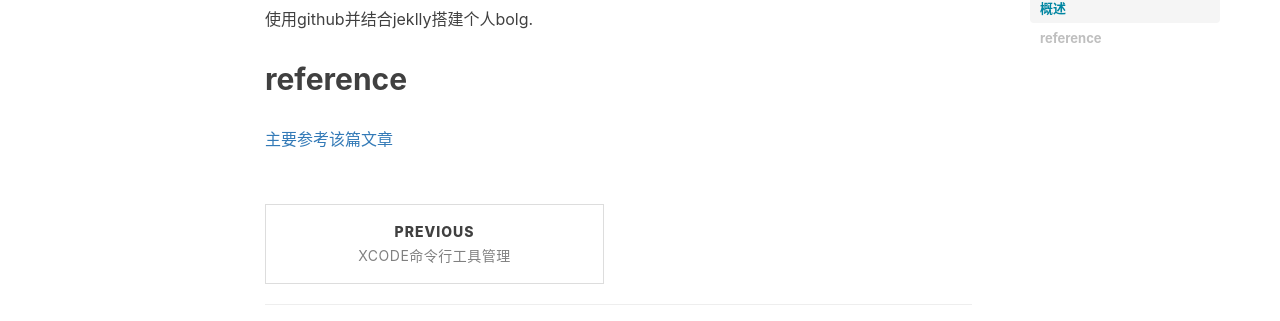
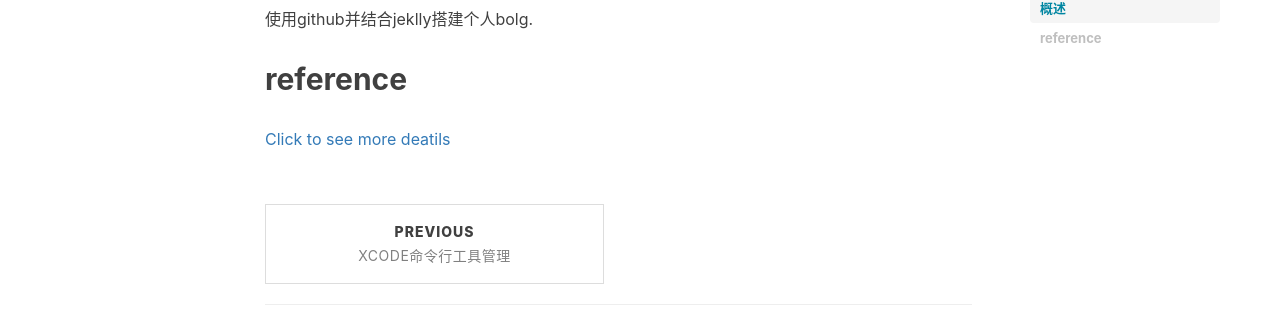
Before and after one commit to songtaoxy/songtaoxy.github.io, a Jekyll site: the page built from _posts/2019-04-17-How to build personal blog with github pages.md, in a window 1280 px wide. Shown: the part 690-1011 px from the top of the page. Built offline with Jekyll 4.4.1, drawn with Linux system fonts in a browser that asks for light colours; nearby versions of some CDN libraries; comment, search, counter and statistics services are not loaded.

Commit message:
Update 2019-04-17-How to build personal blog with github pages.md

```diff
--- a/_posts/2019-04-17-How to build personal blog with github pages.md
+++ b/_posts/2019-04-17-How to build personal blog with github pages.md
@@ -16,4 +16,4 @@ tags:
 使用github并结合jeklly搭建个人bolg.
 
 ## reference
-[主要参考该篇文章](https://github.com/qiubaiying/qiubaiying.github.io/wiki/%E5%8D%9A%E5%AE%A2%E6%90%AD%E5%BB%BA%E8%AF%A6%E7%BB%86%E6%95%99%E7%A8%8B)
+[Click to see more deatils](https://github.com/qiubaiying/qiubaiying.github.io/wiki/%E5%8D%9A%E5%AE%A2%E6%90%AD%E5%BB%BA%E8%AF%A6%E7%BB%86%E6%95%99%E7%A8%8B)
```
